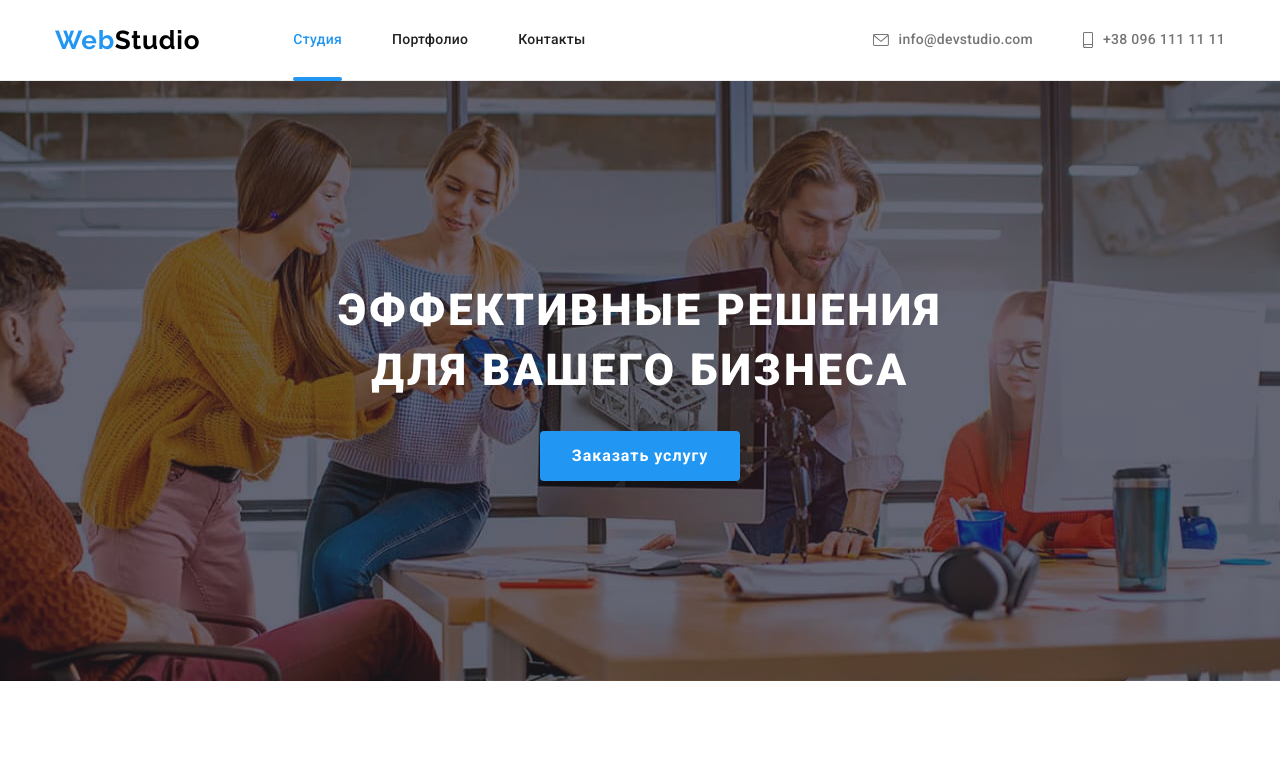
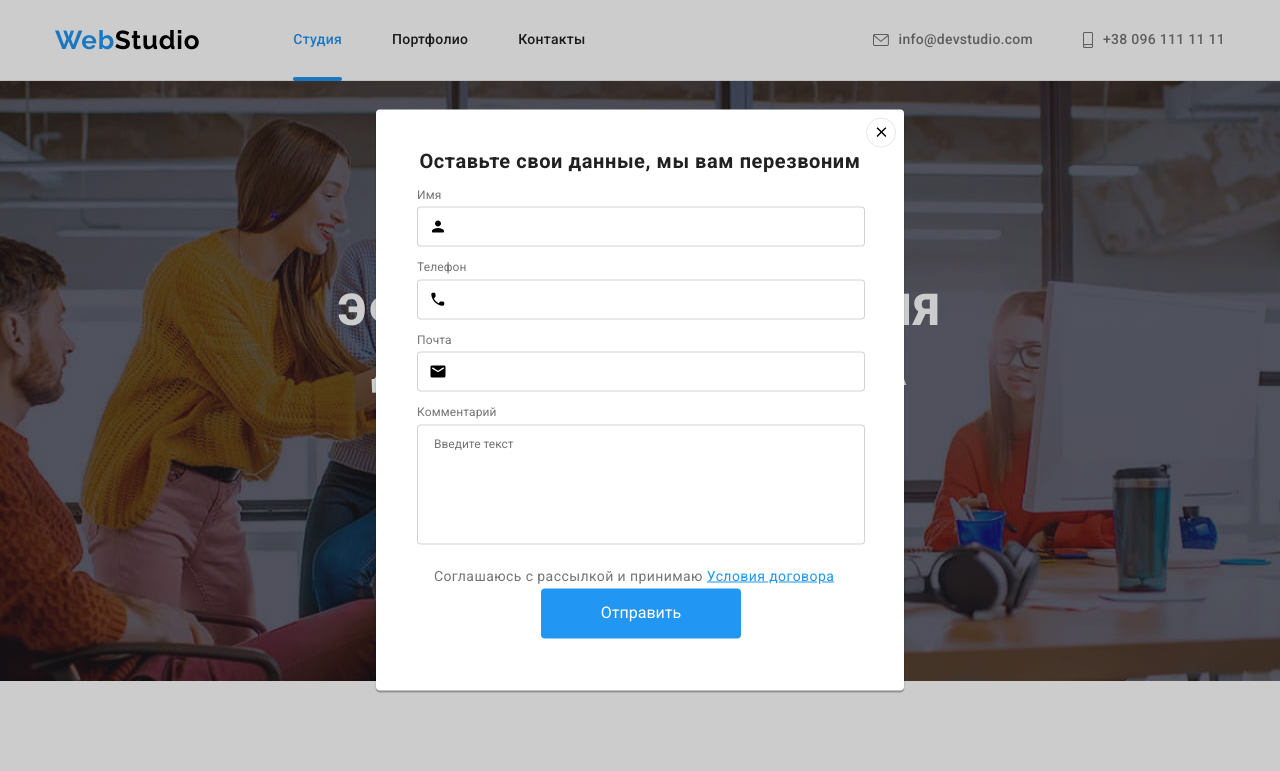
Before and after one commit to parfors/goit-markup-hw-06, a plain HTML site: page index.html in a window 1280 px wide. Shown: the top 771 px of the page. Drawn offline with Linux system fonts and the light colour scheme.

Commit message:
modal-form

```diff
--- a/css/styles.css
+++ b/css/styles.css
@@ -512,15 +512,13 @@ address {
 .footer-link-container {
   margin-right: 93px;
 }
-.footer-subscribe-container {
-  /* position: relative; */
+.footer-form {
+  display: flex;
 }
 .button-wrap {
   position: relative;
-  display: inline-block;
 }
 .subscribe-input {
-  position: relative;
   width: 358px;
   height: 50px;
   margin-right: 12px;
@@ -529,17 +527,20 @@ address {
   border: 1px solid rgba(255, 255, 255, 0.3);
   border-radius: 4px;
   color: #ffffff;
+  outline: none;
+  transition: border 250ms var(--transition-funktion);
 }
 .subscribe-input:focus {
-  outline: none;
   border: 1px solid #ffffff;
+}
+.subscribe-input::placeholder {
+  color: var(--secondery-footer-color);
+  transition: color 250ms var(--transition-funktion);
 }
 .subscribe-input:focus::placeholder {
   color: #ffffff;
 }
-.footer-subscribe-container input::placeholder {
-  color: var(--secondery-footer-color);
-}
+
 .subscribe-btn {
   width: 200px;
   height: 50px;
@@ -548,7 +549,6 @@ address {
   background-color: var(--accent-color);
   box-shadow: 0px 4px 4px rgba(0, 0, 0, 0.15);
   border-radius: 4px;
-  font-family: Roboto;
   font-weight: 700;
   font-size: 16px;
   line-height: 1.88;
@@ -556,14 +556,13 @@ address {
   border: none;
   cursor: pointer;
 }
-.footer-form {
-}
 .footer-subscribe-icon {
   position: absolute;
   right: 28px;
   top: 50%;
   transform: translateY(-50%);
   fill: #ffffff;
+  pointer-events: none;
 }
 /* ------------------------PORTFOLIO--------------------------------- */
 .filter {
@@ -702,7 +701,102 @@ address {
   border: 1px solid rgba(0, 0, 0, 0.1);
   border-radius: 50%;
   cursor: pointer;
+  transition: fill 250ms var(--transition-funktion);
 }
+.close-button:hover,
+.close-button:focus {
+  fill: var(--accent-color);
+}
+.modal-title {
+  margin: 40px 40px 12px 40px;
+  font-weight: 700;
+  font-size: 20px;
+  line-height: 1.15;
+  text-align: center;
+  letter-spacing: 0.03em;
+  color: var(--title-text-color);
+}
+.modal-form {
+  margin: 0 39px 20px 41px;
+}
+.modal-input,
+.modal-textarea {
+  display: block;
+}
+.input-item {
+  margin-bottom: 10px;
+}
+.modal-input {
+  min-width: 448px;
+  height: 40px;
+  margin-top: 4px;
+  padding-left: 42px;
+  border-radius: 4px;
+  border: 1px solid rgba(33, 33, 33, 0.2);
+}
+.input-item label,
+.textarea-text {
+  font-size: 12px;
+  line-height: 1.17;
+  letter-spacing: 0.01em;
+}
+.modal-textarea {
+  min-width: 448px;
+  min-height: 120px;
+  margin-bottom: 20px;
+  margin-top: 4px;
+  padding: 12px 16px;
+  border-radius: 4px;
+  border: 1px solid rgba(33, 33, 33, 0.2);
+  resize: none;
+}
+.textarea-text::placeholder {
+  font-size: 14px;
+  line-height: 1.14;
+  letter-spacing: 0.01em;
+  color: rgba(117, 117, 117, 0.5);
+}
+.input-wrap {
+  position: relative;
+}
+.modal-icon {
+  position: absolute;
+  top: 50%;
+  transform: translateY(-50%);
+  left: 12px;
+  transition: fill 250ms var(--transition-funktion);
+}
+input:focus + .modal-icon {
+  fill: var(--accent-color);
+}
+.modal-text {
+  margin-bottom: 30px;
+  font-size: 14px;
+  line-height: 1.71;
+  letter-spacing: 0.03em;
+  text-align: center;
+}
+.modal-link {
+  color: var(--accent-color);
+}
+.button-wrap {
+  text-align: center;
+}
+.submit-btn {
+  width: 200px;
+  height: 50px;
+  color: #ffffff;
+  background: var(--accent-color);
+  border-radius: 4px;
+  border: none;
+  transition: background-color 250ms var(--transition-funktion);
+}
+.submit-btn:hover,
+.submit-btn:focus {
+  background-color: #188ce8;
+  box-shadow: 0px 4px 4px rgba(0, 0, 0, 0.15);
+}
+
 .is-hidden {
   visibility: hidden;
   opacity: 0;
--- a/index.html
+++ b/index.html
@@ -444,16 +444,86 @@
             </li>
           </ul>
         </div>
+        <div class="footer-subscribe-container">
+          <p class="footer-subscribe-title">Подпишитесь на рассылку</p>
+          <form class="footer-form" action="#">
+            <input class="subscribe-input" type="text" placeholder="E-mail" />
+            <div class="button-wrap">
+              <button class="subscribe-btn" type="submit">Подписаться</button>
+              <svg class="footer-subscribe-icon" width="24" height="24">
+                <use href="./images/icons.svg#icon-icon-send"></use>
+              </svg>
+            </div>
+          </form>
+        </div>
       </div>
     </footer>
     <!--modal window-->
-    <div class="backdrop is-hidden" data-modal>
+    <div class="backdrop" data-modal>
       <div class="modal">
         <button type="button" class="close-button" data-modal-close>
           <svg class="close-icon" width="18" height="18">
             <use href="./images/icons.svg#icon-close-black"></use>
           </svg>
         </button>
+        <p class="modal-title">Оставьте свои данные, мы вам перезвоним</p>
+        <form action="#" autocomplete="off" class="modal-form">
+          <ul>
+            <li class="input-item">
+              <label>
+                Имя
+                <div class="input-wrap">
+                  <input type="text" name="name" class="modal-input" />
+                  <svg class="modal-icon" width="18" height="18">
+                    <use href="./images/icons.svg#icon-person-black"></use>
+                  </svg>
+                </div>
+              </label>
+            </li>
+            <li class="input-item">
+              <label>
+                Телефон
+                <div class="input-wrap">
+                  <input type="tel" name="tel" class="modal-input" />
+                  <svg class="modal-icon" width="18" height="18">
+                    <use href="./images/icons.svg#icon-phone-black"></use>
+                  </svg>
+                </div>
+              </label>
+            </li>
+            <li class="input-item">
+              <label>
+                Почта
+                <div class="input-wrap">
+                  <input type="email" name="email" class="modal-input" />
+                  <svg class="modal-icon" width="18" height="18">
+                    <use href="./images/icons.svg#icon-email-black"></use>
+                  </svg>
+                </div>
+              </label>
+            </li>
+          </ul>
+          <div class="textarea-wrap">
+            <label class="textarea-text">
+              Комментарий
+              <textarea
+                name=""
+                class="modal-textarea"
+                placeholder="Введите текст"
+              ></textarea>
+            </label>
+          </div>
+          <div class="checkbox-wrap">
+            <label class="modal-text">
+              <input type="checkbox" class="modal-checkbox is-hidden" />
+              Соглашаюсь с рассылкой и принимаю
+              <a href="" class="modal-link">Условия договора</a>
+            </label>
+          </div>
+          <div class="button-wrap">
+            <button class="submit-btn" type="submit">Отправить</button>
+          </div>
+        </form>
       </div>
     </div>
     <script src="./js/modal.js"></script>
```
Also changed, not shown: portfolio.html (+3 -5 lines).
